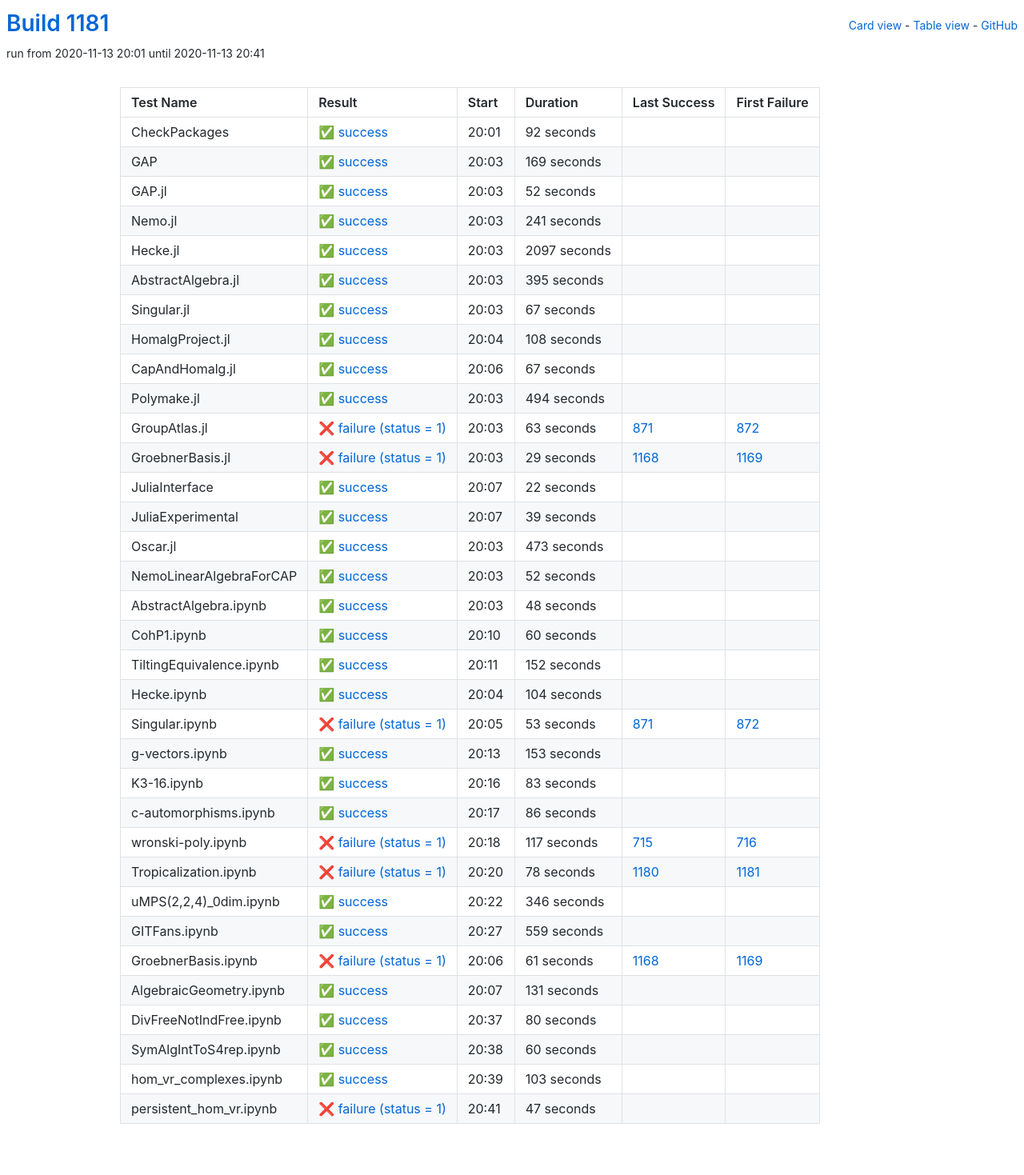
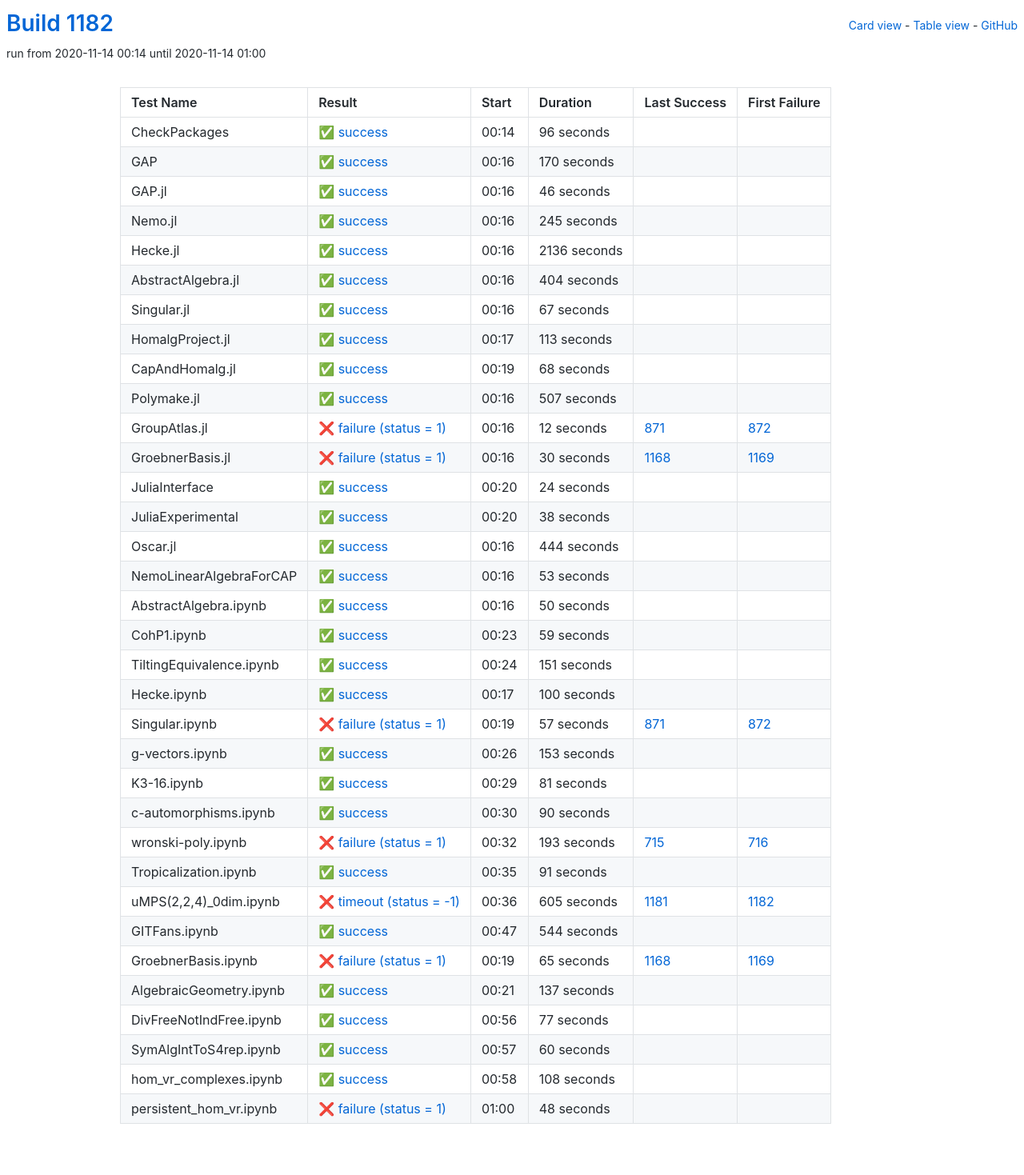
Before and after one commit to oscar-system/oscar-ci-status-stable, a Jekyll site: the page built from table.html, in a window 1280 px wide. Shown: the whole page at 80% size. Built offline with Jekyll 4.4.1, drawn with Linux system fonts in a browser that asks for light colours.

Commit message:
Build #1182

```diff
--- a/_data/ci.yml
+++ b/_data/ci.yml
@@ -1,6 +1,6 @@
 ---
-build: 1181
-build_url: https://oscarci.mathematik.uni-kl.de/job/oscar-stable/1181/
+build: 1182
+build_url: https://oscarci.mathematik.uni-kl.de/job/oscar-stable/1182/
 job: oscar-stable
 organization: oscar-system
 repo: oscar-ci-status-stable
@@ -8,80 +8,80 @@ repourl: https://github.com/oscar-system/oscar-ci-status-stable
 tests:
 - name: CheckPackages
   id: checkpackages
-  log: https://oscarci.mathematik.uni-kl.de/job/oscar-stable/1181/artifact/logs/build-1181/CheckPackages.log
-  start: 2020-11-13 20:01
+  log: https://oscarci.mathematik.uni-kl.de/job/oscar-stable/1182/artifact/logs/build-1182/CheckPackages.log
+  start: 2020-11-14 00:14
   success: true
   exitcode: 0
   status: success
-  duration: 92
+  duration: 96
   last_success: false
   last_success_url:
   first_failure: false
   first_failure_url:
 - name: GAP
   id: gap
-  log: https://oscarci.mathematik.uni-kl.de/job/oscar-stable/1181/artifact/logs/build-1181/GAP.log
-  start: 2020-11-13 20:03
+  log: https://oscarci.mathematik.uni-kl.de/job/oscar-stable/1182/artifact/logs/build-1182/GAP.log
+  start: 2020-11-14 00:16
   success: true
   exitcode: 0
   status: success
-  duration: 169
+  duration: 170
   last_success: false
   last_success_url:
   first_failure: false
   first_failure_url:
 - name: GAP.jl
   id: gap-jl
-  log: https://oscarci.mathematik.uni-kl.de/job/oscar-stable/1181/artifact/logs/build-1181/GAP.jl.log
-  start: 2020-11-13 20:03
+  log: https://oscarci.mathematik.uni-kl.de/job/oscar-stable/1182/artifact/logs/build-1182/GAP.jl.log
+  start: 2020-11-14 00:16
   success: true
   exitcode: 0
   status: success
-  duration: 52
+  duration: 46
   last_success: false
   last_success_url:
   first_failure: false
   first_failure_url:
 - name: Nemo.jl
   id: nemo-jl
-  log: https://oscarci.mathematik.uni-kl.de/job/oscar-stable/1181/artifact/logs/build-1181/Nemo.jl.log
-  start: 2020-11-13 20:03
+  log: https://oscarci.mathematik.uni-kl.de/job/oscar-stable/1182/artifact/logs/build-1182/Nemo.jl.log
+  start: 2020-11-14 00:16
   success: true
   exitcode: 0
   status: success
-  duration: 241
+  duration: 245
   last_success: false
   last_success_url:
   first_failure: false
   first_failure_url:
 - name: Hecke.jl
   id: hecke-jl
-  log: https://oscarci.mathematik.uni-kl.de/job/oscar-stable/1181/artifact/logs/build-1181/Hecke.jl.log
-  start: 2020-11-13 20:03
+  log: https://oscarci.mathematik.uni-kl.de/job/oscar-stable/1182/artifact/logs/build-1182/Hecke.jl.log
+  start: 2020-11-14 00:16
   success: true
   exitcode: 0
   status: success
-  duration: 2097
+  duration: 2136
   last_success: false
   last_success_url:
   first_failure: false
   first_failure_url:
 - name: AbstractAlgebra.jl
   id: abstractalgebra-jl
-  log: https://oscarci.mathematik.uni-kl.de/job/oscar-stable/1181/artifact/logs/build-1181/AbstractAlgebra.jl.log
-  start: 2020-11-13 20:03
+  log: https://oscarci.mathematik.uni-kl.de/job/oscar-stable/1182/artifact/logs/build-1182/AbstractAlgebra.jl.log
+  start: 2020-11-14 00:16
   success: true
   exitcode: 0
   status: success
-  duration: 395
+  duration: 404
   last_success: false
   last_success_url:
   first_failure: false
   first_failure_url:
 - name: Singular.jl
   id: singular-jl
-  log: https://oscarci.mathematik.uni-kl.de/job/oscar-stable/1181/artifact/logs/build-1181/Singular.jl.log
-  start: 2020-11-13 20:03
+  log: https://oscarci.mathematik.uni-kl.de/job/oscar-stable/1182/artifact/logs/build-1182/Singular.jl.log
+  start: 2020-11-14 00:16
   success: true
   exitcode: 0
   status: success
@@ -92,176 +92,176 @@ tests:
   first_failure_url:
 - name: HomalgProject.jl
   id: homalgproject-jl
-  log: https://oscarci.mathematik.uni-kl.de/job/oscar-stable/1181/artifact/logs/build-1181/HomalgProject.jl.log
-  start: 2020-11-13 20:04
+  log: https://oscarci.mathematik.uni-kl.de/job/oscar-stable/1182/artifact/logs/build-1182/HomalgProject.jl.log
+  start: 2020-11-14 00:17
   success: true
   exitcode: 0
   status: success
-  duration: 108
+  duration: 113
   last_success: false
   last_success_url:
   first_failure: false
   first_failure_url:
 - name: CapAndHomalg.jl
   id: capandhomalg-jl
-  log: https://oscarci.mathematik.uni-kl.de/job/oscar-stable/1181/artifact/logs/build-1181/CapAndHomalg.jl.log
-  start: 2020-11-13 20:06
+  log: https://oscarci.mathematik.uni-kl.de/job/oscar-stable/1182/artifact/logs/build-1182/CapAndHomalg.jl.log
+  start: 2020-11-14 00:19
   success: true
   exitcode: 0
   status: success
-  duration: 67
+  duration: 68
   last_success: false
   last_success_url:
   first_failure: false
   first_failure_url:
 - name: Polymake.jl
   id: polymake-jl
-  log: https://oscarci.mathematik.uni-kl.de/job/oscar-stable/1181/artifact/logs/build-1181/Polymake.jl.log
-  start: 2020-11-13 20:03
+  log: https://oscarci.mathematik.uni-kl.de/job/oscar-stable/1182/artifact/logs/build-1182/Polymake.jl.log
+  start: 2020-11-14 00:16
   success: true
   exitcode: 0
   status: success
-  duration: 494
+  duration: 507
   last_success: false
   last_success_url:
   first_failure: false
   first_failure_url:
 - name: GroupAtlas.jl
   id: groupatlas-jl
-  log: https://oscarci.mathematik.uni-kl.de/job/oscar-stable/1181/artifact/logs/build-1181/GroupAtlas.jl.log
-  start: 2020-11-13 20:03
+  log: https://oscarci.mathematik.uni-kl.de/job/oscar-stable/1182/artifact/logs/build-1182/GroupAtlas.jl.log
+  start: 2020-11-14 00:16
   success: false
   exitcode: 1
   status: failure
-  duration: 63
+  duration: 12
   last_success: 871
   last_success_url: https://oscarci.mathematik.uni-kl.de/job/oscar-stable/871/
   first_failure: 872
   first_failure_url: https://oscarci.mathematik.uni-kl.de/job/oscar-stable/872/
 - name: GroebnerBasis.jl
   id: groebnerbasis-jl
-  log: https://oscarci.mathematik.uni-kl.de/job/oscar-stable/1181/artifact/logs/build-1181/GroebnerBasis.jl.log
-  start: 2020-11-13 20:03
+  log: https://oscarci.mathematik.uni-kl.de/job/oscar-stable/1182/artifact/logs/build-1182/GroebnerBasis.jl.log
+  start: 2020-11-14 00:16
   success: false
   exitcode: 1
   status: failure
-  duration: 29
+  duration: 30
   last_success: 1168
   last_success_url: https://oscarci.mathematik.uni-kl.de/job/oscar-stable/1168/
   first_failure: 1169
   first_failure_url: https://oscarci.mathematik.uni-kl.de/job/oscar-stable/1169/
 - name: JuliaInterface
   id: juliainterface
-  log: https://oscarci.mathematik.uni-kl.de/job/oscar-stable/1181/artifact/logs/build-1181/JuliaInterface.log
-  start: 2020-11-13 20:07
+  log: https://oscarci.mathematik.uni-kl.de/job/oscar-stable/1182/artifact/logs/build-1182/JuliaInterface.log
+  start: 2020-11-14 00:20
   success: true
   exitcode: 0
   status: success
-  duration: 22
+  duration: 24
   last_success: false
   last_success_url:
   first_failure: false
   first_failure_url:
 - name: JuliaExperimental
   id: juliaexperimental
-  log: https://oscarci.mathematik.uni-kl.de/job/oscar-stable/1181/artifact/logs/build-1181/JuliaExperimental.log
-  start: 2020-11-13 20:07
+  log: https://oscarci.mathematik.uni-kl.de/job/oscar-stable/1182/artifact/logs/build-1182/JuliaExperimental.log
+  start: 2020-11-14 00:20
   success: true
   exitcode: 0
   status: success
-  duration: 39
+  duration: 38
   last_success: false
   last_success_url:
   first_failure: false
   first_failure_url:
 - name: Oscar.jl
   id: oscar-jl
-  log: https://oscarci.mathematik.uni-kl.de/job/oscar-stable/1181/artifact/logs/build-1181/Oscar.jl.log
-  start: 2020-11-13 20:03
+  log: https://oscarci.mathematik.uni-kl.de/job/oscar-stable/1182/artifact/logs/build-1182/Oscar.jl.log
+  start: 2020-11-14 00:16
   success: true
   exitcode: 0
   status: success
-  duration: 473
+  duration: 444
   last_success: false
   last_success_url:
   first_failure: false
   first_failure_url:
 - name: NemoLinearAlgebraForCAP
   id: nemolinearalgebraforcap
-  log: https://oscarci.mathematik.uni-kl.de/job/oscar-stable/1181/artifact/logs/build-1181/NemoLinearAlgebraForCAP.log
-  start: 2020-11-13 20:03
+  log: https://oscarci.mathematik.uni-kl.de/job/oscar-stable/1182/artifact/logs/build-1182/NemoLinearAlgebraForCAP.log
+  start: 2020-11-14 00:16
   success: true
   exitcode: 0
   status: success
-  duration: 52
+  duration: 53
   last_success: false
   last_success_url:
   first_failure: false
   first_failure_url:
 - name: AbstractAlgebra.ipynb
   id: abstractalgebra-ipynb
-  log: https://oscarci.mathematik.uni-kl.de/job/oscar-stable/1181/artifact/logs/build-1181/AbstractAlgebra.ipynb.log
-  start: 2020-11-13 20:03
+  log: https://oscarci.mathematik.uni-kl.de/job/oscar-stable/1182/artifact/logs/build-1182/AbstractAlgebra.ipynb.log
+  start: 2020-11-14 00:16
   success: true
   exitcode: 0
   status: success
-  duration: 48
+  duration: 50
   last_success: false
   last_success_url:
   first_failure: false
   first_failure_url:
 - name: CohP1.ipynb
   id: cohp1-ipynb
-  log: https://oscarci.mathematik.uni-kl.de/job/oscar-stable/1181/artifact/logs/build-1181/CohP1.ipynb.log
-  start: 2020-11-13 20:10
+  log: https://oscarci.mathematik.uni-kl.de/job/oscar-stable/1182/artifact/logs/build-1182/CohP1.ipynb.log
+  start: 2020-11-14 00:23
   success: true
   exitcode: 0
   status: success
-  duration: 60
+  duration: 59
   last_success: false
   last_success_url:
   first_failure: false
   first_failure_url:
 - name: TiltingEquivalence.ipynb
   id: tiltingequivalence-ipynb
-  log: https://oscarci.mathematik.uni-kl.de/job/oscar-stable/1181/artifact/logs/build-1181/TiltingEquivalence.ipynb.log
-  start: 2020-11-13 20:11
+  log: https://oscarci.mathematik.uni-kl.de/job/oscar-stable/1182/artifact/logs/build-1182/TiltingEquivalence.ipynb.log
+  start: 2020-11-14 00:24
   success: true
   exitcode: 0
   status: success
-  duration: 152
+  duration: 151
   last_success: false
   last_success_url:
   first_failure: false
   first_failure_url:
 - name: Hecke.ipynb
   id: hecke-ipynb
-  log: https://oscarci.mathematik.uni-kl.de/job/oscar-stable/1181/artifact/logs/build-1181/Hecke.ipynb.log
-  start: 2020-11-13 20:04
+  log: https://oscarci.mathematik.uni-kl.de/job/oscar-stable/1182/artifact/logs/build-1182/Hecke.ipynb.log
+  start: 2020-11-14 00:17
   success: true
   exitcode: 0
   status: success
-  duration: 104
+  duration: 100
   last_success: false
   last_success_url:
   first_failure: false
   first_failure_url:
 - name: Singular.ipynb
   id: singular-ipynb
-  log: https://oscarci.mathematik.uni-kl.de/job/oscar-stable/1181/artifact/logs/build-1181/Singular.ipynb.log
-  start: 2020-11-13 20:05
+  log: https://oscarci.mathematik.uni-kl.de/job/oscar-stable/1182/artifact/logs/build-1182/Singular.ipynb.log
+  start: 2020-11-14 00:19
   success: false
   exitcode: 1
   status: failure
-  duration: 53
+  duration: 57
   last_success: 871
   last_success_url: https://oscarci.mathematik.uni-kl.de/job/oscar-stable/871/
   first_failure: 872
   first_failure_url: https://oscarci.mathematik.uni-kl.de/job/oscar-stable/872/
 - name: g-vectors.ipynb
   id: g-vectors-ipynb
-  log: https://oscarci.mathematik.uni-kl.de/job/oscar-stable/1181/artifact/logs/build-1181/g-vectors.ipynb.log
-  start: 2020-11-13 20:13
+  log: https://oscarci.mathematik.uni-kl.de/job/oscar-stable/1182/artifact/logs/build-1182/g-vectors.ipynb.log
+  start: 2020-11-14 00:26
   success: true
   exitcode: 0
   status: success
@@ -272,116 +272,116 @@ tests:
   first_failure_url:
 - name: K3-16.ipynb
   id: k3-16-ipynb
-  log: https://oscarci.mathematik.uni-kl.de/job/oscar-stable/1181/artifact/logs/build-1181/K3-16.ipynb.log
-  start: 2020-11-13 20:16
+  log: https://oscarci.mathematik.uni-kl.de/job/oscar-stable/1182/artifact/logs/build-1182/K3-16.ipynb.log
+  start: 2020-11-14 00:29
   success: true
   exitcode: 0
   status: success
-  duration: 83
+  duration: 81
   last_success: false
   last_success_url:
   first_failure: false
   first_failure_url:
 - name: c-automorphisms.ipynb
   id: c-automorphisms-ipynb
-  log: https://oscarci.mathematik.uni-kl.de/job/oscar-stable/1181/artifact/logs/build-1181/c-automorphisms.ipynb.log
-  start: 2020-11-13 20:17
+  log: https://oscarci.mathematik.uni-kl.de/job/oscar-stable/1182/artifact/logs/build-1182/c-automorphisms.ipynb.log
+  start: 2020-11-14 00:30
   success: true
   exitcode: 0
   status: success
-  duration: 86
+  duration: 90
   last_success: false
   last_success_url:
   first_failure: false
   first_failure_url:
 - name: wronski-poly.ipynb
   id: wronski-poly-ipynb
-  log: https://oscarci.mathematik.uni-kl.de/job/oscar-stable/1181/artifact/logs/build-1181/wronski-poly.ipynb.log
-  start: 2020-11-13 20:18
+  log: https://oscarci.mathematik.uni-kl.de/job/oscar-stable/1182/artifact/logs/build-1182/wronski-poly.ipynb.log
+  start: 2020-11-14 00:32
   success: false
   exitcode: 1
   status: failure
-  duration: 117
+  duration: 193
   last_success: 715
   last_success_url: https://oscarci.mathematik.uni-kl.de/job/oscar-stable/715/
   first_failure: 716
   first_failure_url: https://oscarci.mathematik.uni-kl.de/job/oscar-stable/716/
 - name: Tropicalization.ipynb
   id: tropicalization-ipynb
-  log: https://oscarci.mathematik.uni-kl.de/job/oscar-stable/1181/artifact/logs/build-1181/Tropicalization.ipynb.log
-  start: 2020-11-13 20:20
-  success: false
-  exitcode: 1
-  status: failure
-  duration: 78
-  last_success: 1180
-  last_success_url: https://oscarci.mathematik.uni-kl.de/job/oscar-stable/1180/
-  first_failure: 1181
-  first_failure_url: https://oscarci.mathematik.uni-kl.de/job/oscar-stable/1181/
-- name: uMPS(2,2,4)_0dim.ipynb
-  id: umps-2-2-4-0dim-ipynb
-  log: https://oscarci.mathematik.uni-kl.de/job/oscar-stable/1181/artifact/logs/build-1181/uMPS-2-2-4-_0dim.ipynb.log
-  start: 2020-11-13 20:22
+  log: https://oscarci.mathematik.uni-kl.de/job/oscar-stable/1182/artifact/logs/build-1182/Tropicalization.ipynb.log
+  start: 2020-11-14 00:35
   success: true
   exitcode: 0
   status: success
-  duration: 346
+  duration: 91
   last_success: false
   last_success_url:
   first_failure: false
   first_failure_url:
+- name: uMPS(2,2,4)_0dim.ipynb
+  id: umps-2-2-4-0dim-ipynb
+  log: https://oscarci.mathematik.uni-kl.de/job/oscar-stable/1182/artifact/logs/build-1182/uMPS-2-2-4-_0dim.ipynb.log
+  start: 2020-11-14 00:36
+  success: false
+  exitcode: -1
+  status: timeout
+  duration: 605
+  last_success: 1181
+  last_success_url: https://oscarci.mathematik.uni-kl.de/job/oscar-stable/1181/
+  first_failure: 1182
+  first_failure_url: https://oscarci.mathematik.uni-kl.de/job/oscar-stable/1182/
 - name: GITFans.ipynb
   id: gitfans-ipynb
-  log: https://oscarci.mathematik.uni-kl.de/job/oscar-stable/1181/artifact/logs/build-1181/GITFans.ipynb.log
-  start: 2020-11-13 20:27
+  log: https://oscarci.mathematik.uni-kl.de/job/oscar-stable/1182/artifact/logs/build-1182/GITFans.ipynb.log
+  start: 2020-11-14 00:47
   success: true
   exitcode: 0
   status: success
-  duration: 559
+  duration: 544
   last_success: false
   last_success_url:
   first_failure: false
   first_failure_url:
 - name: GroebnerBasis.ipynb
   id: groebnerbasis-ipynb
-  log: https://oscarci.mathematik.uni-kl.de/job/oscar-stable/1181/artifact/logs/build-1181/GroebnerBasis.ipynb.log
-  start: 2020-11-13 20:06
+  log: https://oscarci.mathematik.uni-kl.de/job/oscar-stable/1182/artifact/logs/build-1182/GroebnerBasis.ipynb.log
+  start: 2020-11-14 00:19
   success: false
   exitcode: 1
   status: failure
-  duration: 61
+  duration: 65
   last_success: 1168
   last_success_url: https://oscarci.mathematik.uni-kl.de/job/oscar-stable/1168/
   first_failure: 1169
   first_failure_url: https://oscarci.mathematik.uni-kl.de/job/oscar-stable/1169/
 - name: AlgebraicGeometry.ipynb
   id: algebraicgeometry-ipynb
-  log: https://oscarci.mathematik.uni-kl.de/job/oscar-stable/1181/artifact/logs/build-1181/AlgebraicGeometry.ipynb.log
-  start: 2020-11-13 20:07
+  log: https://oscarci.mathematik.uni-kl.de/job/oscar-stable/1182/artifact/logs/build-1182/AlgebraicGeometry.ipynb.log
+  start: 2020-11-14 00:21
   success: true
   exitcode: 0
   status: success
-  duration: 131
+  duration: 137
   last_success: false
   last_success_url:
   first_failure: false
   first_failure_url:
 - name: DivFreeNotIndFree.ipynb
   id: divfreenotindfree-ipynb
-  log: https://oscarci.mathematik.uni-kl.de/job/oscar-stable/1181/artifact/logs/build-1181/DivFreeNotIndFree.ipynb.log
-  start: 2020-11-13 20:37
+  log: https://oscarci.mathematik.uni-kl.de/job/oscar-stable/1182/artifact/logs/build-1182/DivFreeNotIndFree.ipynb.log
+  start: 2020-11-14 00:56
   success: true
   exitcode: 0
   status: success
-  duration: 80
+  duration: 77
   last_success: false
   last_success_url:
   first_failure: false
   first_failure_url:
 - name: SymAlgIntToS4rep.ipynb
   id: symalginttos4rep-ipynb
-  log: https://oscarci.mathematik.uni-kl.de/job/oscar-stable/1181/artifact/logs/build-1181/SymAlgIntToS4rep.ipynb.log
-  start: 2020-11-13 20:38
+  log: https://oscarci.mathematik.uni-kl.de/job/oscar-stable/1182/artifact/logs/build-1182/SymAlgIntToS4rep.ipynb.log
+  start: 2020-11-14 00:57
   success: true
   exitcode: 0
   status: success
@@ -392,24 +392,24 @@ tests:
   first_failure_url:
 - name: hom_vr_complexes.ipynb
   id: hom-vr-complexes-ipynb
-  log: https://oscarci.mathematik.uni-kl.de/job/oscar-stable/1181/artifact/logs/build-1181/hom_vr_complexes.ipynb.log
-  start: 2020-11-13 20:39
+  log: https://oscarci.mathematik.uni-kl.de/job/oscar-stable/1182/artifact/logs/build-1182/hom_vr_complexes.ipynb.log
+  start: 2020-11-14 00:58
   success: true
   exitcode: 0
   status: success
-  duration: 103
+  duration: 108
   last_success: false
   last_success_url:
   first_failure: false
   first_failure_url:
 - name: persistent_hom_vr.ipynb
   id: persistent-hom-vr-ipynb
-  log: https://oscarci.mathematik.uni-kl.de/job/oscar-stable/1181/artifact/logs/build-1181/persistent_hom_vr.ipynb.log
-  start: 2020-11-13 20:41
+  log: https://oscarci.mathematik.uni-kl.de/job/oscar-stable/1182/artifact/logs/build-1182/persistent_hom_vr.ipynb.log
+  start: 2020-11-14 01:00
   success: false
   exitcode: 1
   status: failure
-  duration: 47
+  duration: 48
   last_success: false
   last_success_url:
   first_failure: false
```
Also changed, not shown: README.md.
